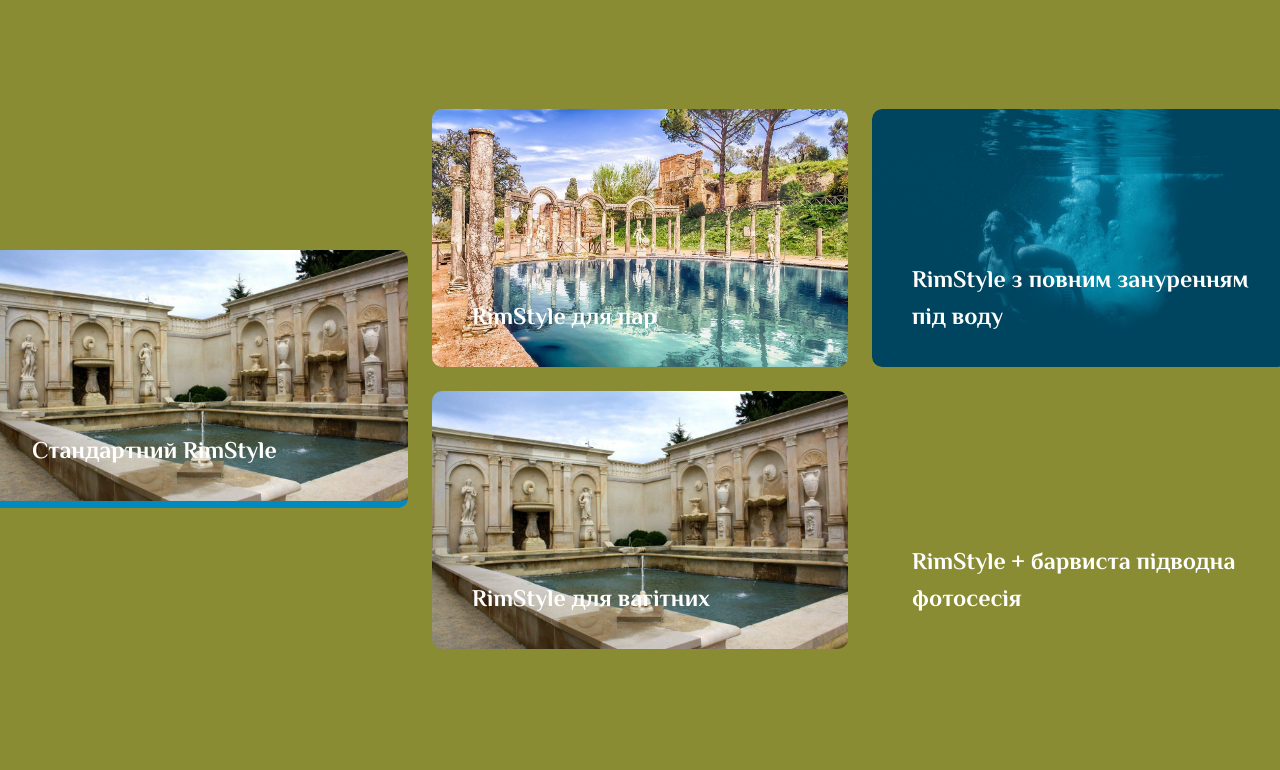
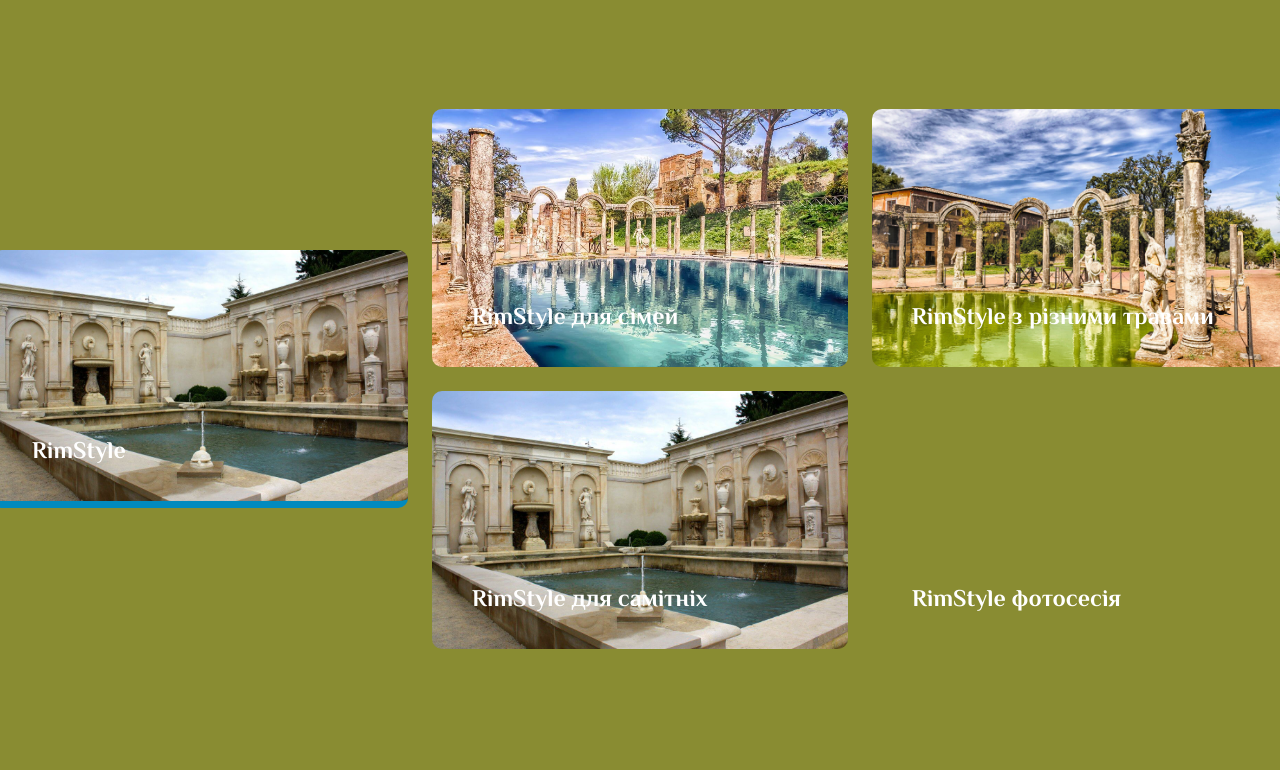
Before and after one commit to DOBreee1/Rim, a plain HTML site: page index.html in a window 1280 px wide. Shown: the part 990-1760 px from the top of the page. Drawn offline with Linux system fonts and the light colour scheme; files whose address does not match are found by name.

Commit message:
first commit

```diff
--- a/assets/style/style.css
+++ b/assets/style/style.css
@@ -168,7 +168,7 @@ nav a:last-of-type {
 }
 
 .seans-item-3 {
-    background-image: url(../images/seans-img.png);
+    background-image: url(../images/bas4.jpg);
 }
 
 .seans-item-4 {
--- a/index.html
+++ b/index.html
@@ -74,24 +74,24 @@
         <div class="seans-inner">
             <div class="seans-left">
                 <div class="seans-item left">
-                    <p>Стандартний RimStyle</p>
+                    <p>RimStyle</p>
                 </div>
             </div>
             <div class="seans-right">
                 <div>
                     <div class="seans-item seans-item-1">
-                        <p>RimStyle для пар</p>
+                        <p>RimStyle для сімей</p>
                     </div>
                     <div class="seans-item seans-item-2">
-                        <p>RimStyle для вагітних</p>
+                        <p>RimStyle для самітніх</p>
                     </div>
                 </div>
                 <div>
                     <div class="seans-item seans-item-3">
-                        <p>RimStyle з повним зануренням під воду</p>
+                        <p>RimStyle з різними травами</p>
                     </div>
                     <div class="seans-item seans-item-4">
-                        <p>RimStyle + барвиста підводна фотосесія</p>
+                        <p>RimStyle фотосесія</p>
                     </div>
 
 
@@ -189,7 +189,7 @@
             <div class="seans-tite">
                 <img src="assets/images/left1.png" alt="">
 
-                <p>Вартість сеансів</p>
+                <p>Вартість сеансу</p>
 
                 <img src="assets/images/right1.png" alt="">
             </div>
@@ -199,7 +199,7 @@
                     <div class="price-content-item">
                         <div>
                             <img src="assets/images/left1.png" alt="">
-                            <h3>RimStyle із зануренням</h3>
+                            <h3>RimStyle </h3>
                         </div>
                         <p>1000грн.</p>
                     </div>
@@ -207,7 +207,14 @@
                     <div class="price-content-item">
                         <div>
                             <img src="assets/images/left1.png" alt="">
-                            <h3>Абонемент на RimStyle</h3>
+                            <h3>Абонемент RimStyle</h3>
+                        </div>
+                        <p>5500грн.</p>
+                    </div>
+                    <div class="price-content-item">
+                        <div>
+                            <img src="assets/images/left1.png" alt="">
+                            <h3>RimStyle з різними травами</h3>
                         </div>
                         <p>5500грн.</p>
                     </div>
@@ -215,7 +222,7 @@
                     <div class="price-content-item">
                         <div>
                             <img src="assets/images/left1.png" alt="">
-                            <h3>RimStyle для пар</h3>
+                            <h3>RimStyle для сімей</h3>
                         </div>
                         <p>6000грн.</p>
                     </div>
@@ -223,7 +230,7 @@
                     <div class="price-content-item">
                         <div>
                             <img src="assets/images/left1.png" alt="">
-                            <h3>RimStyle для вагітних</h3>
+                            <h3>RimStyle для самітніх</h3>
                         </div>
                         <p>13500грн.</p>
                     </div>
@@ -231,7 +238,7 @@
                     <div class="price-content-item">
                         <div>
                             <img src="assets/images/left1.png" alt="">
-                            <h3>RimStyle +  фотосессия</h3>
+                            <h3>RimStyle фотосессия</h3>
                         </div>
                         <p>11500грн.</p>
                     </div>
```
